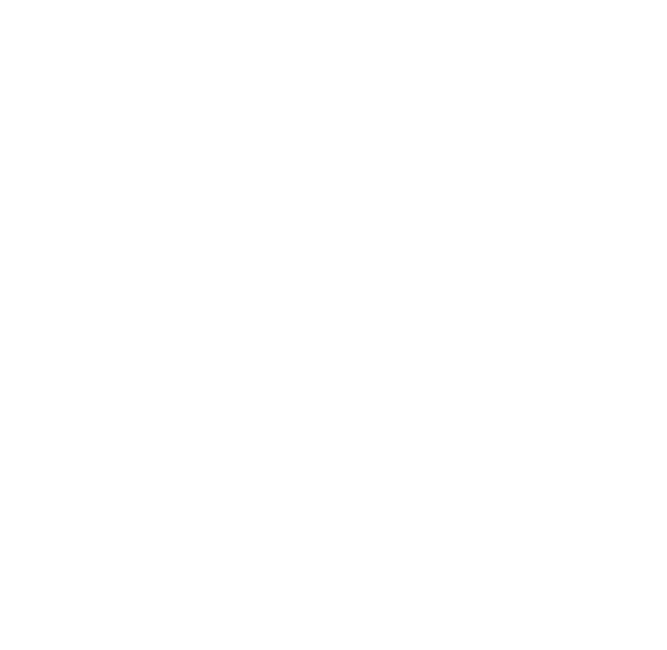
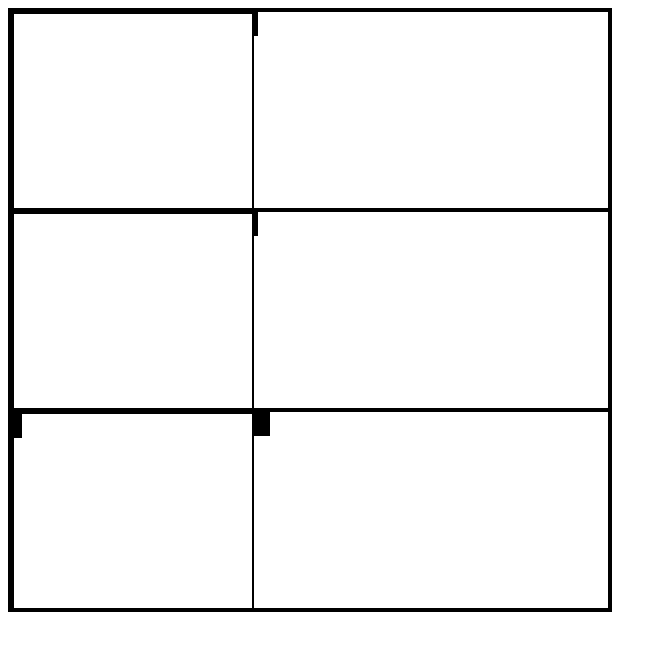
Before and after one commit to kfurness-tiy/wk-05-mondrian, a website built with webpack: page index.html in a window 1280 px wide. Shown: the whole page, without its empty margins (0-667 px from the left). Built offline with nearby package versions, Linux system fonts and the light colour scheme.

Commit message:
feat(core)Create basic layout

```diff
--- a/index.html
+++ b/index.html
@@ -6,7 +6,28 @@
     <title>Mondrian Creations</title>
   </head>
   <body>
-
+    <div class="parent">
+      <div class="row1">
+        <div class="left_col"></div>
+        <div class="right_col"></div>
+      </div> <!-- end row1 -->
+      <div class="row2">
+        <div class="left_col"></div>
+        <div class="right_col"></div>
+      </div>   <!-- end row2 -->
+      <div class="row3">
+        <div class="row3_1 left_col">
+          <div></div>
+          <div></div>
+        </div> <!-- end row3_1 -->
+        <div class="row3_2">
+          <div></div>
+          <div></div>
+        </div> <!-- end row3_2 -->
+        <div></div>
+        <div></div>
+      </div> <!-- end row3 -->
+    </div>   <!-- end parent div -->
   </body>
   <script src="./public/bundle.js"></script>
 </html>
--- a/public/bundle.js
+++ b/public/bundle.js
@@ -82,7 +82,7 @@
 
 
 	// module
-	exports.push([module.id, "", ""]);
+	exports.push([module.id, "div {\n  border: 2px solid black;\n  height: 20px; }\n\n.parent {\n  display: flex;\n  flex-direction: column;\n  height: 600px;\n  width: 600px; }\n\n.row1 {\n  display: flex;\n  flex-direction: row;\n  justify-content: flex-start;\n  height: 33%; }\n\n.row2 {\n  display: flex;\n  flex-direction: row;\n  justify-content: flex-start;\n  height: 33%; }\n\n.row3 {\n  display: flex;\n  flex-direction: row;\n  justify-content: flex-start;\n  height: 33%; }\n\n.row3_1 {\n  display: flex;\n  flex-direction: row;\n  justify-content: flex-start; }\n\n.row3_2 {\n  display: flex;\n  flex-direction: column;\n  align-items: flex-start; }\n\n.left_col {\n  width: 40%;\n  height: 100%; }\n", ""]);
 
 	// exports
 
--- a/src/styles/main.sass
+++ b/src/styles/main.sass
@@ -1,2 +1,45 @@
 // body
-//   background-color: grey
+//   background-color: rgb(random(255),random(255),random(255))
+
+div
+  border: 2px solid black
+  height: 20px
+
+.parent
+  display: flex
+  flex-direction: column
+  height: 600px
+  width: 600px
+
+.row1
+  display: flex
+  flex-direction: row
+  justify-content: flex-start
+  height: 33%
+
+.row2
+  display: flex
+  flex-direction: row
+  justify-content: flex-start
+  height: 33%
+
+
+.row3
+  display: flex
+  flex-direction: row
+  justify-content: flex-start
+  height: 33%
+
+.row3_1
+  display: flex
+  flex-direction: row
+  justify-content: flex-start
+
+.row3_2
+  display: flex
+  flex-direction: column
+  align-items: flex-start
+
+.left_col
+  width: 40%
+  height: 100%
```
